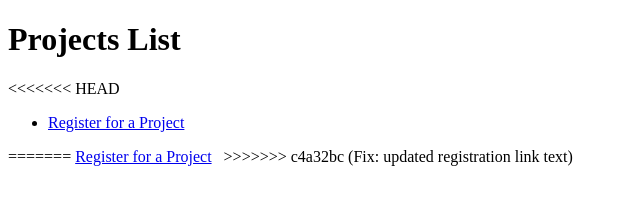
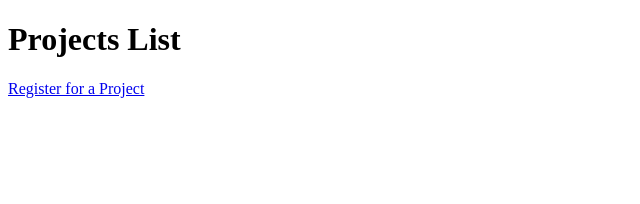
Before and after one commit to Alda987/wd201, a website: page http-server/project.html in a window 1280 px wide. Shown: the whole page, without its empty margins (0-640 px from the left). Drawn offline with Linux system fonts and the light colour scheme.

Commit message:
Fix: resolved merge conflict in project.html

```diff
--- a/http-server/project.html
+++ b/http-server/project.html
@@ -5,14 +5,6 @@
   </head>
   <body>
     <h1>Projects List</h1>
-<<<<<<< HEAD
-    <ul>
-      <li><a href="/registration">Register for a Project</a></li>
-    </ul>
-  </body>
-</html>
-=======
     <a href="/registration">Register for a Project</a>
   </body>
 </html>
->>>>>>> c4a32bc (Fix: updated registration link text)
```
